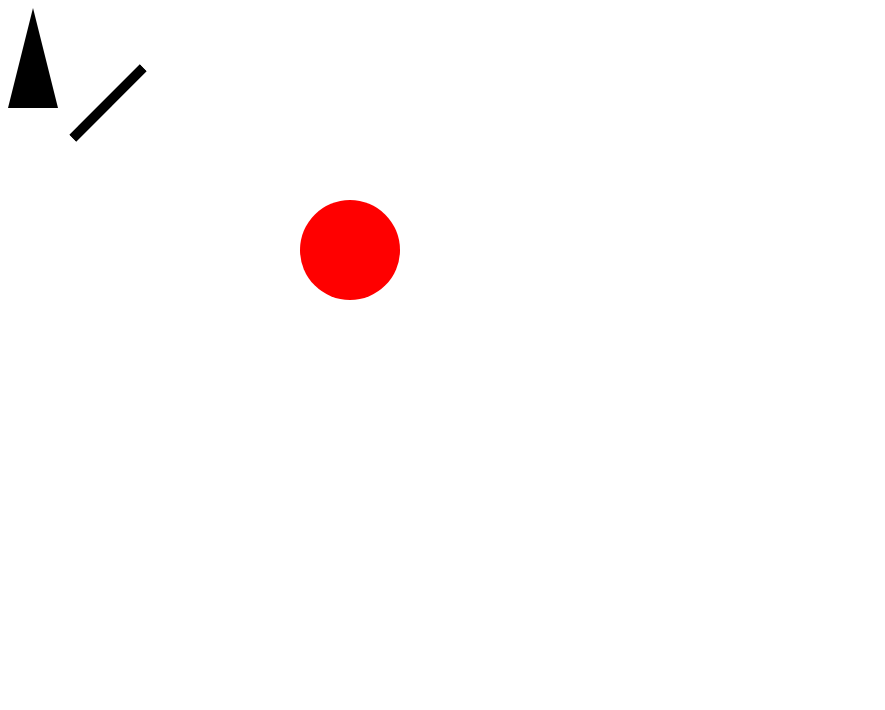
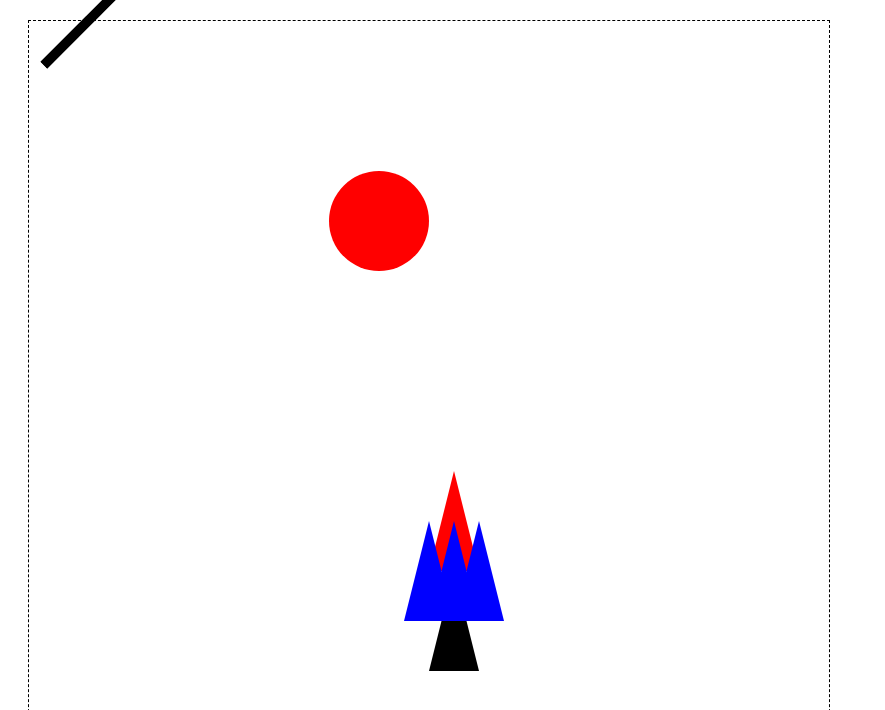
Before and after one commit to DwarGrak/teeter-tother, a Vue app: page / in a window 1280 px wide. Shown: the top 710 px of the page, without its empty margins (0-885 px from the left). Built offline with nearby package versions, Linux system fonts and the light colour scheme.

Commit message:
Move to script setup and add origins to Shape

```diff
--- a/src/App.vue
+++ b/src/App.vue
@@ -2,14 +2,6 @@
   <Scene />
 </template>
 
-<script lang="ts">
-import { defineComponent } from 'vue';
+<script setup lang="ts">
 import Scene from './components/Scene.vue';
-
-export default defineComponent({
-  name: 'App',
-  components: {
-    Scene,
-  },
-});
 </script>
--- a/src/components/Scene.vue
+++ b/src/components/Scene.vue
@@ -1,25 +1,19 @@
 <template>
-  <div>
-    <Shape :width="50"><Triangle /></Shape>
-    <Shape color="red" :x="300" :y="200"><Circle /></Shape>
-    <Shape :height="10" :rotation="45"><Square /></Shape>
+  <div class="scene">
+    <Swing />
   </div>
 </template>
 
-<script lang="ts">
-import { defineComponent } from 'vue';
-import Circle from './svg/Circle.vue';
-import Square from './svg/Square.vue';
-import Triangle from './svg/Triangle.vue';
-import Shape from './shapes/Shape.vue';
+<script setup lang="ts">
+import Swing from './Swing.vue';
+</script>
 
-export default defineComponent({
-  name: 'Scene',
-  components: {
-    Circle,
-    Square,
-    Triangle,
-    Shape,
-  },
-});
-</script>
+<style scoped lang="scss">
+.scene {
+  position: relative;
+  margin: 20px;
+  border: 1px dashed black;
+  width: 800px;
+  height: 800px;
+}
+</style>
--- /dev/null
+++ b/src/components/Swing.vue
@@ -0,0 +1,58 @@
+<template>
+  <div>
+    <Shape
+      :width="50"
+      :x="width / 2"
+      :y="500"
+      :origin-y="OriginYList.top"
+      color="red"
+    >
+      <Triangle />
+    </Shape>
+    <Shape :width="50" :x="width / 2" :y="500" :origin-y="OriginYList.bottom">
+      <Triangle />
+    </Shape>
+    <Shape
+      :width="50"
+      :x="width / 2"
+      :y="500"
+      :origin-y="OriginYList.center"
+      color="blue"
+    >
+      <Triangle />
+    </Shape>
+    <Shape
+      :width="50"
+      :x="width / 2"
+      :y="500"
+      :origin-x="OriginXList.left"
+      color="blue"
+    >
+      <Triangle />
+    </Shape>
+    <Shape
+      :width="50"
+      :x="width / 2"
+      :y="500"
+      :origin-x="OriginXList.right"
+      color="blue"
+    >
+      <Triangle />
+    </Shape>
+    <Shape color="red" :x="300" :y="200" :origin-y="OriginYList.top">
+      <Circle />
+    </Shape>
+    <Shape :height="10" :rotation="45"><Square /></Shape>
+  </div>
+</template>
+
+<script setup lang="ts">
+import Circle from './svg/Circle.vue';
+import Square from './svg/Square.vue';
+import Triangle from './svg/Triangle.vue';
+import Shape from './shapes/Shape.vue';
+import { OriginXList, OriginYList } from '../utils/origin';
+
+const width = 800;
+//const height = 800;
+</script>
--- a/src/components/shapes/SVGWrapper.vue
+++ b/src/components/shapes/SVGWrapper.vue
@@ -9,15 +9,12 @@
   </svg>
 </template>
 
-<script lang="ts">
-import { defineComponent } from 'vue';
+<script setup lang="ts">
+import { defineProps } from 'vue';
 
-export default defineComponent({
-  name: 'SWGWrapper',
-  props: {
-    width: { type: Number, default: 100 },
-    height: { type: Number, default: 100 },
-    color: { type: String, default: 'black' },
-  },
+defineProps({
+  width: { type: Number, default: 100 },
+  height: { type: Number, default: 100 },
+  color: { type: String, default: 'black' },
 });
 </script>
--- a/src/components/shapes/Shape.vue
+++ b/src/components/shapes/Shape.vue
@@ -4,34 +4,43 @@
   </SWGWrapper>
 </template>
 
-<script lang="ts">
-import { defineComponent } from 'vue';
+<script setup lang="ts">
+import { computed, defineProps } from 'vue';
+import { useOrigin } from '@/utils/origin';
 import SWGWrapper from './SVGWrapper.vue';
 
-export default defineComponent({
-  name: 'Shape',
-  components: {
-    SWGWrapper,
+const props = defineProps({
+  ...SWGWrapper.props,
+  originX: {
+    type: Number,
+    default: 0,
   },
-  props: {
-    width: { type: Number, default: 100 },
-    height: { type: Number, default: 100 },
-    color: { type: String, default: 'black' },
-    x: { type: Number, default: null },
-    y: { type: Number, default: null },
-    rotation: { type: Number, default: 0 },
+  originY: {
+    type: Number,
+    default: 0,
   },
-  computed: {
-    style() {
-      const position =
-        this.x !== null || this.y !== null ? 'absolute' : 'static';
-      return {
-        position,
-        left: this.x,
-        top: this.y,
-        transform: `rotate(-${this.rotation}deg)`,
-      };
-    },
-  },
+  x: { type: Number, default: null },
+  y: { type: Number, default: null },
+  rotation: { type: Number, default: 0 },
+});
+
+const top = computed(() => {
+  return props.y === null
+    ? null
+    : useOrigin(props.y, props.height, props.originY);
+});
+const left = computed(() => {
+  return props.x === null
+    ? null
+    : useOrigin(props.x, props.width, props.originX);
+});
+const style = computed(() => {
+  const position = props.x !== null || props.y !== null ? 'absolute' : 'static';
+  return {
+    position,
+    left: left.value,
+    top: top.value,
+    transform: `rotate(-${props.rotation}deg)`,
+  };
 });
 </script>
--- /dev/null
+++ b/src/utils/origin.ts
@@ -0,0 +1,18 @@
+export enum OriginXList {
+  'left' = -1,
+  'center' = 0,
+  'right' = 1,
+}
+export enum OriginYList {
+  'top' = -1,
+  'center' = 0,
+  'bottom' = 1,
+}
+
+export const useOrigin = (
+  position: number,
+  size: number,
+  originDisp: number
+) => {
+  return position + (size / 2) * originDisp;
+};
--- /dev/null
+++ b/src/utils/validateProps.ts
@@ -0,0 +1,5 @@
+export const validateEnum =
+  <T>(possibleValues: T[], allowEmpty = false) =>
+  (value: T): boolean =>
+    (allowEmpty && (value === null || value === undefined)) ||
+    possibleValues.includes(value);
```
